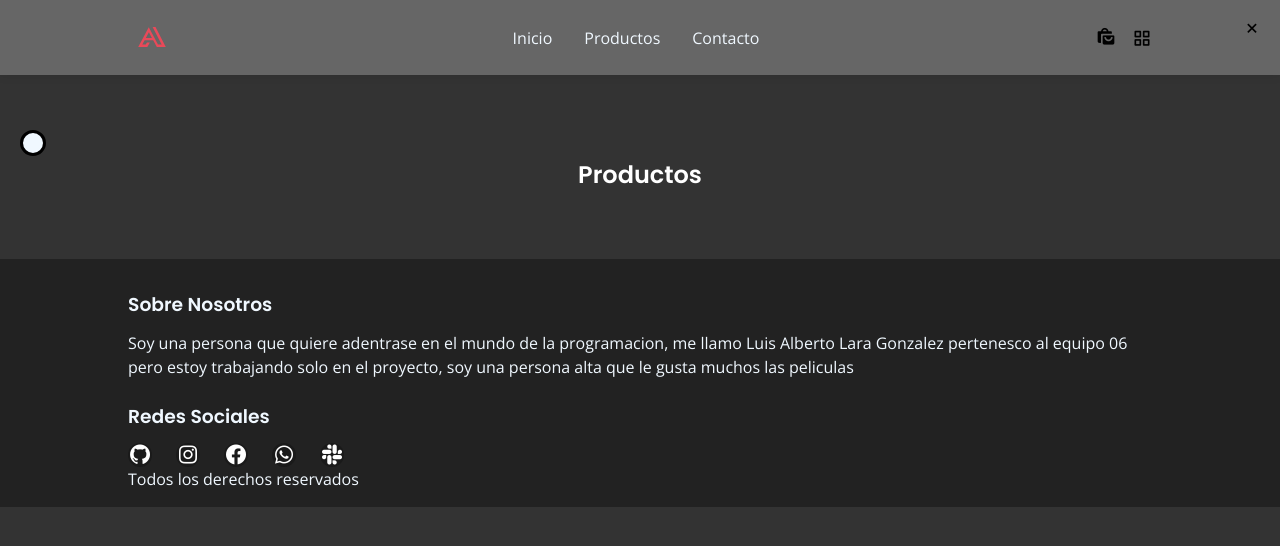
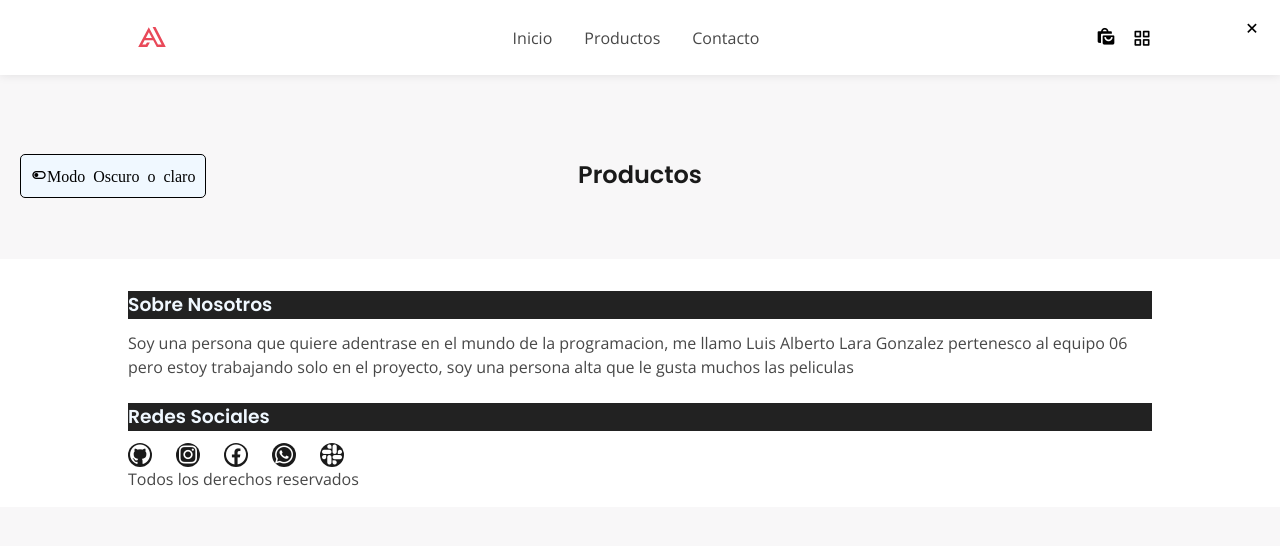
Before and after one commit to llarag6m/Proyecto_Final_Luis_A, a plain HTML site: page index.html in a window 1280 px wide. Drawn offline with nearby package versions, Linux system fonts and the light colour scheme; no server answers.

Commit message:
Proyecto final agregado y corrigiendo

```diff
--- a/assets/css/style.css
+++ b/assets/css/style.css
@@ -588,53 +588,74 @@ justify-self: center;
     align-content: center;
     align-items: center;
     align-self: center;
-    top: 15%;
+    top: 18%;
     left: 10px;
+    border: 1px solid ;
+    padding: 10px;
     margin: 10px;
-    padding: 10px;
-    border: 10px;
-    background: black;
-    border: #000 solid;
-    border-radius: 50px;
+    border-radius: 5px ;
     background-color: aliceblue;
+
 
 }
 
-body.dark--mode{
+body.dark{
     background-color: #333;
 }
 
-body.dark--mode header{
+body.dark header{
     background-color: #666;
     color: aliceblue;
 }
 
-body.dark--mode footer, .footer__title, .add--to-cart{
+body.dark footer, .footer__title{
     background-color: #222;
     color: aliceblue;
 }
 
-body.dark--mode .product__content{
+body.dark .add--to-cart{
+    background-color: #222;
+    color: aliceblue;
+}
+
+body.dark .cart__footer{
+    background-color: #666;
+}
+
+
+body.dark .product__content{
     background-color:dimgrey;
     color: white
 }
 
-body.dark--mode .product__image{
+body.dark .product__image{
     background-color:dimgrey;
     color: white
 }
 
-body.dark--mode .section--title{
+body.dark .section--title{
     color: white
 }
 
-body.dark--mode .nav__link, .show--menu{
+body.dark .article__title{
+    color: white
+}
+body.dark  .cart__title{
+    color: white
+}
+
+body.dark .nav__link, .show--menu{
     background-color: #666;
     color: aliceblue;
 }
-body.dark--mode .cart__container, .cart__footer{
+body.dark .cart__container{
     background-color: #555;
     color: whitesmoke;
+}
+
+body.dark .article__image{
+    border: 1px solid whitesmoke;
+    border-radius: 20px;
 }
 
 /*
--- a/assets/css/style1.css
+++ b/assets/css/style1.css
@@ -9,7 +9,7 @@
 
   body{
     font-family: 'Ephesis', cursive;
-    background-color: blanchedalmond;
+    background-image: linear-gradient(135deg, #667eea 0%, #764ba2 100%);
     min-height: 100vh;
     width: 100%;
     display: flex;
@@ -51,7 +51,6 @@
     border-radius: .2rem;
     padding: 5px 10px;
 
-
   }
 
   .container{
@@ -73,35 +72,6 @@
     }
   }
 
-  .dark--mode--btn{
-    position:absolute;
-    align-content: center;
-    align-items: center;
-    align-self: center;
-    top: 15%;
-    left: 10px;
-    margin: 10px;
-    padding: 10px;
-    border: 10px;
-    background: black;
-    border: #000 solid;
-    border-radius: 50px;
-    background-color: aliceblue;
+  .dark--mode-btn{
+    position: relative;
   }
-
-  body.dark--mode{
-    background-color: #666;
-}
-
-body.dark--mode .form{
-  background-color: #666;
-  border: 2px solid white;
-}
-
-body.dark--mode .form__input{
-  background-color: #444;
-}
-
-body.dark--mode .form__input--mensaje{
-  color: white;
-}
--- a/assets/js/components/darkMode.js
+++ b/assets/js/components/darkMode.js
@@ -1,8 +1,24 @@
+const ls = window.localStorage
+
 function darkMode (){
     const btn = document.getElementById('btn--dark')
 
+    if(ls.getItem('color') === 'dark'){
+        document.body.classList.add('dark')
+    }else{
+        document.body.classList.remove('dark')
+    }
+
+
     btn.addEventListener('click', () =>{
-        document.body.classList.toggle('dark--mode')
+        document.body.classList.toggle('dark')
+
+        if(document.body.classList.contains('dark')){
+            ls.setItem('color', 'dark')
+        }else{
+            ls.removeItem('color')
+
+        }
     })
 
 }
--- a/contacto.html
+++ b/contacto.html
@@ -9,10 +9,6 @@
 </head>
 
 <body class="dark--mode">
-
-    <button id="btn--dark" type="button" class="dark--mode--btn"
-            <i class='bx bxs-droplet-half'></i>
-        </button>
 
 
     <form class="form">
--- a/index.html
+++ b/index.html
@@ -10,7 +10,7 @@
     <link rel="stylesheet" href="./contacto.html">
     <script src="assets/js/main.js" type="module" defer></script>
 </head>
-<body class="dark--mode">
+<body class="dark">
 
     <!--LOADER-->
     <div class="loader loader--hidden">
@@ -20,8 +20,9 @@
     </div>
 
 
-        <button id="btn--dark" type="button" class="dark--mode--btn"
-            <i class='bx bxs-droplet-half'></i>
+
+        <button id="btn--dark" type="button" class="dark--mode--btn">
+        <i class='bx bx-toggle-left'>Modo Oscuro o claro</i>
         </button>
 
 
```
